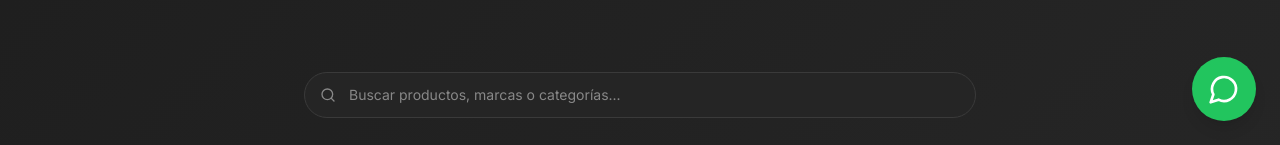
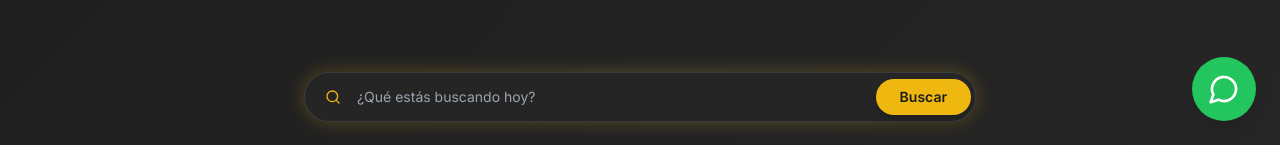
Before and after one commit to fabricioplay2learn-ctrl/OfiriaStore, a Next.js app: page / in a window 1280 px wide. Shown: the part 655-800 px from the top of the page. Built offline with nearby package versions, Linux system fonts and the light colour scheme.

Commit message:
Actualizado el buscador, animación y color

```diff
--- a/components/ProductSearch.tsx
+++ b/components/ProductSearch.tsx
@@ -6,13 +6,21 @@ export default function ProductSearch() {
   return (
     <div className="container mx-auto px-4 my-8">
       <div className="max-w-2xl mx-auto">
-        <div className="relative">
-          <Search className="absolute left-4 top-1/2 -translate-y-1/2 w-4 h-4 text-text-muted" />
-          <input
-            type="text"
-            placeholder="Buscar productos, marcas o categorías..."
-            className="w-full pl-11 pr-4 py-3 rounded-full bg-bg-card border border-border-custom text-sm text-text-primary placeholder:text-text-muted focus:outline-none focus:border-gold transition"
-          />
+        <div className="relative group">
+          {/* Glow effect on hover/focus */}
+          <div className="absolute -inset-0.5 bg-gradient-to-r from-gold via-gold-bright to-gold rounded-full opacity-20 group-hover:opacity-40 transition duration-1000 blur"></div>
+
+          <div className="relative flex items-center bg-bg-card rounded-full p-1 border border-white/10 group-hover:border-gold/30 transition-colors duration-300">
+            <Search className="ml-4 w-5 h-5 text-gold" />
+            <input
+              type="text"
+              placeholder="¿Qué estás buscando hoy?"
+              className="w-full bg-transparent px-4 py-2.5 text-sm text-text-primary placeholder:text-text-muted/70 focus:outline-none"
+            />
+            <button className="bg-gold hover:bg-gold-bright text-ceniza font-semibold px-6 py-2 rounded-full text-sm transition-all duration-300 transform hover:scale-105 shadow-lg">
+              Buscar
+            </button>
+          </div>
         </div>
       </div>
     </div>
```
